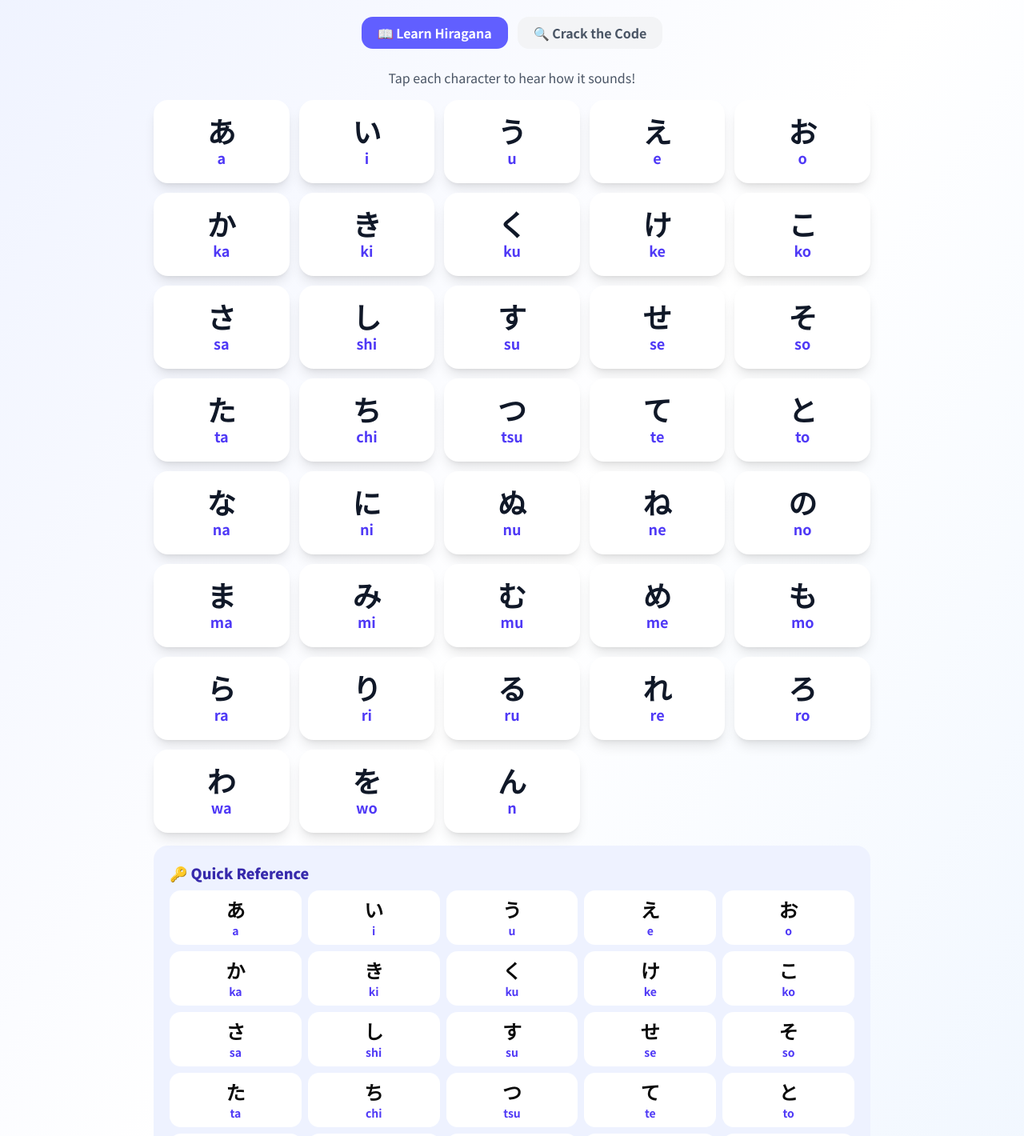
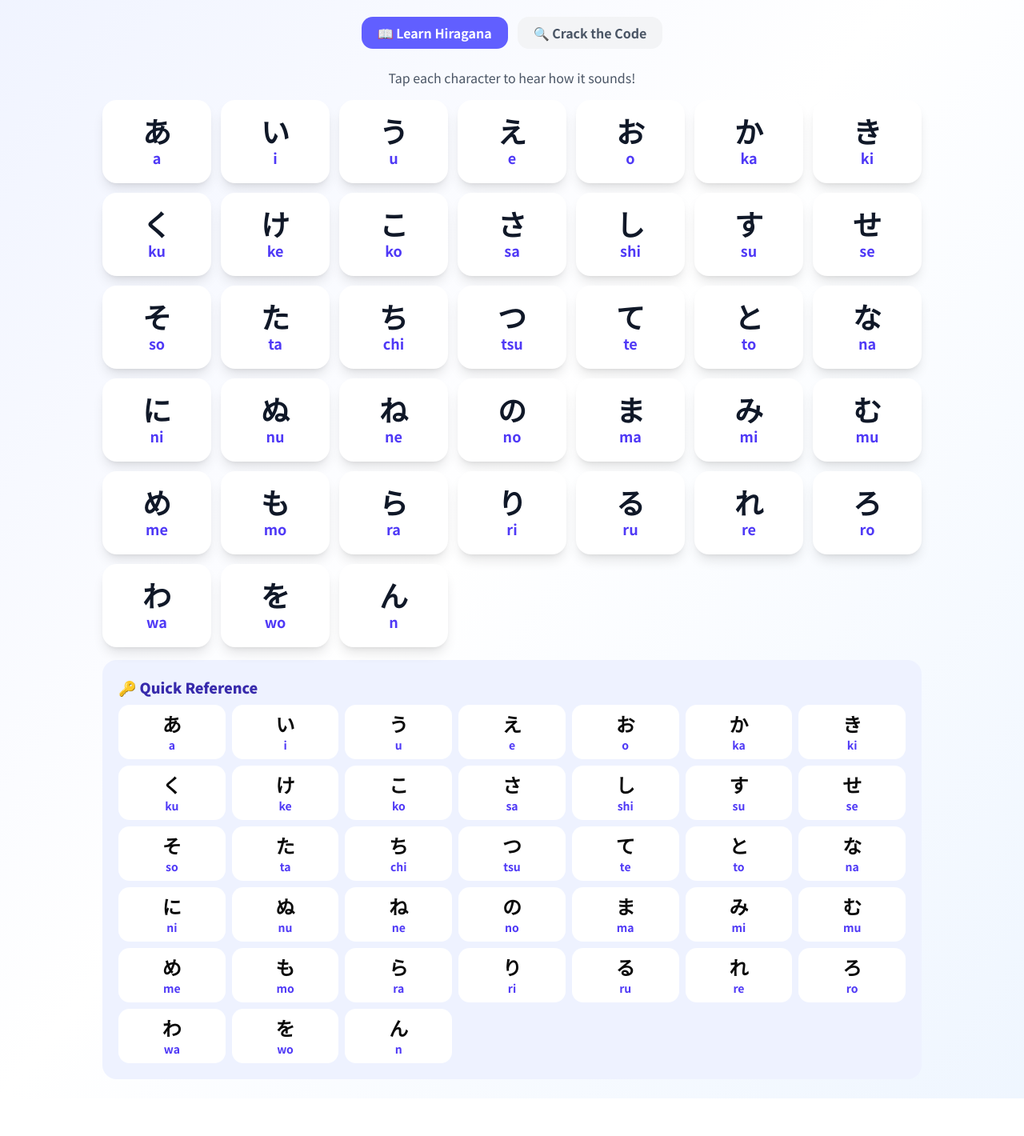
Before and after one commit to aevoli/jp-teaching, a Next.js app in the folder jp-teaching-app/: page /jp-teaching/band-c/hiragana-decoder in a window 1280 px wide. Shown: the part 200-1620 px from the top of the page at 80% size. After the commit the page ends 1573 px from the top, so only its background shows below. Built offline with nearby package versions, Linux system fonts and the light colour scheme.

Commit message:
change hiragana decoder grid to 7 columns and widen container to max-w-5xl

```diff
--- a/jp-teaching-app/app/band-c/hiragana-decoder/page.tsx
+++ b/jp-teaching-app/app/band-c/hiragana-decoder/page.tsx
@@ -43,7 +43,7 @@ export default function HiraganaDecoderPage() {
   return (
     <main className="min-h-screen bg-gradient-to-br from-indigo-50 via-white to-blue-50 p-6 pt-20">
       <BackButton />
-      <div className="max-w-4xl mx-auto">
+      <div className="max-w-5xl mx-auto">
         <div className="text-center mb-6">
           <h1 className="text-4xl font-black text-gray-900">
             <Furigana text="ひらがな" reading="hiragana" />
@@ -71,7 +71,7 @@ export default function HiraganaDecoderPage() {
         {mode === "learn" ? (
           <div className="space-y-4">
             <p className="text-center text-gray-600">Tap each character to hear how it sounds!</p>
-            <div className="grid grid-cols-5 gap-3">
+            <div className="grid grid-cols-7 gap-3">
               {hiragana.map((h, i) => (
                 <motion.button
                   key={i}
@@ -86,7 +86,7 @@ export default function HiraganaDecoderPage() {
             </div>
             <div className="bg-indigo-50 rounded-2xl p-5 mt-4">
               <h3 className="font-black text-indigo-800 text-lg mb-2">🔑 Quick Reference</h3>
-              <div className="grid grid-cols-5 gap-2 text-center text-sm">
+              <div className="grid grid-cols-7 gap-2 text-center text-sm">
                 {hiragana.map((h, i) => (
                   <div key={i} className="bg-white rounded-xl p-2">
                     <span className="text-2xl font-black">{h.char}</span>
@@ -168,7 +168,7 @@ export default function HiraganaDecoderPage() {
 
             <div className="bg-white rounded-3xl shadow-lg p-5">
               <p className="text-center text-gray-600 font-bold mb-3">Tap the hiragana characters in order:</p>
-              <div className="grid grid-cols-5 gap-3">
+              <div className="grid grid-cols-7 gap-3">
                 {hiragana.map((h, i) => (
                   <motion.button
                     key={i}
```
